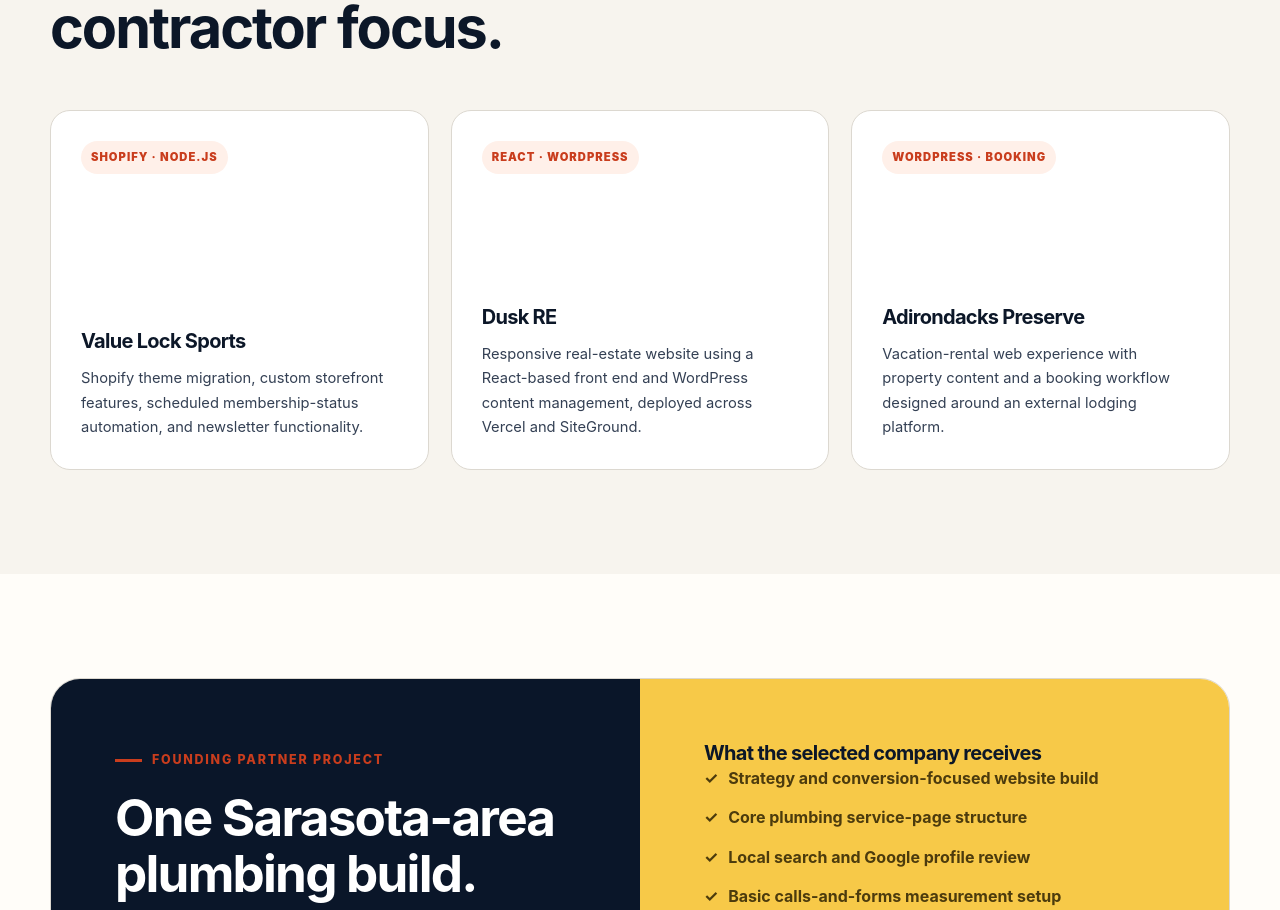
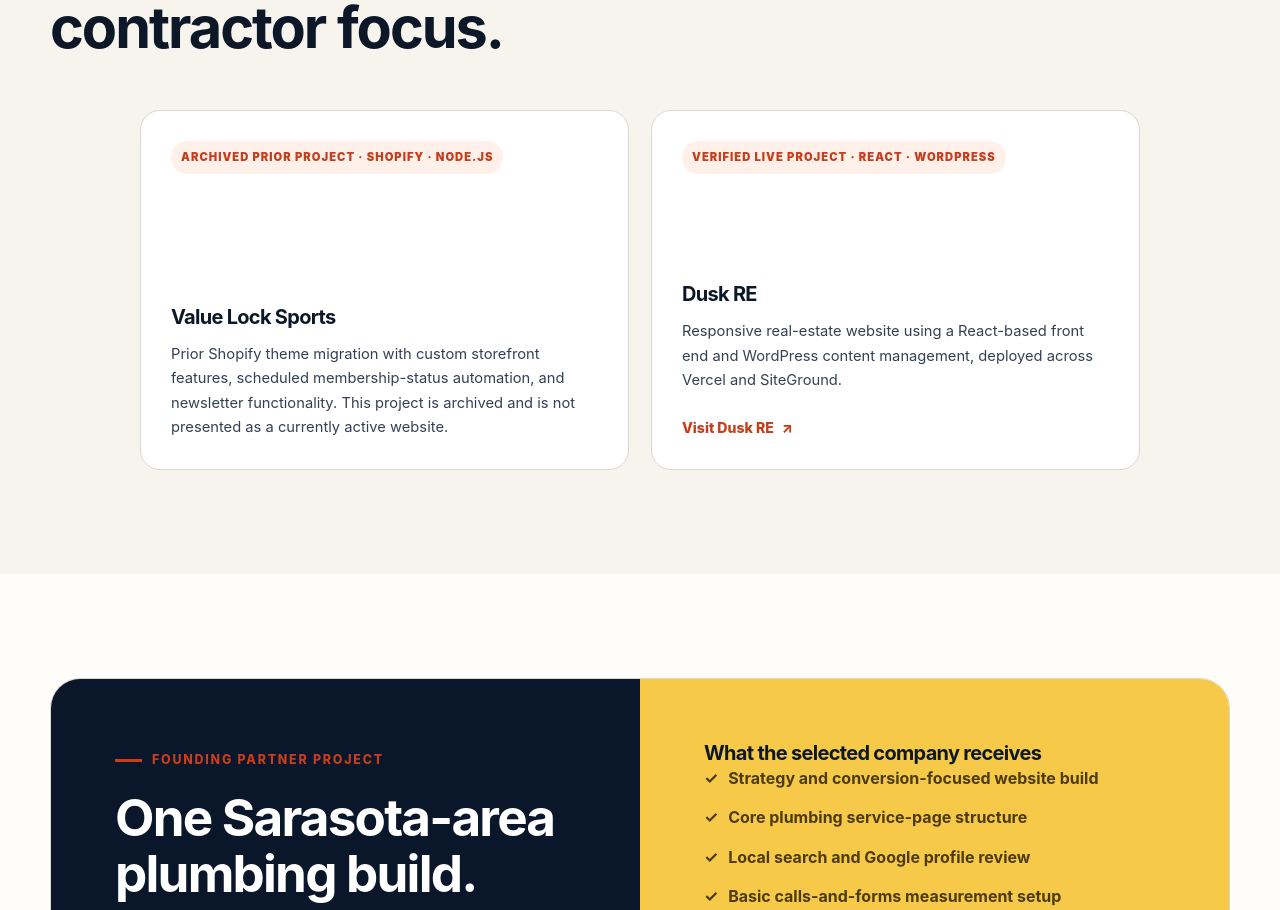
Before and after one commit to danielcoder93/my-portfolio, a Next.js app: page /our-work in a window 1280 px wide. Shown: the part 1325-2235 px from the top of the page. Built offline with nearby package versions, Linux system fonts and the light colour scheme.

Commit message:
Remove unlaunched portfolio project

```diff
--- a/pages/our-work.tsx
+++ b/pages/our-work.tsx
@@ -51,29 +51,32 @@ const OurWork = () => {
           </div>
           <div className={styles.workGrid}>
             <article className={styles.workCard}>
-              <span>Shopify · Node.js</span>
+              <span>Archived prior project · Shopify · Node.js</span>
               <h3>Value Lock Sports</h3>
               <p>
-                Shopify theme migration, custom storefront features, scheduled
-                membership-status automation, and newsletter functionality.
+                Prior Shopify theme migration with custom storefront features,
+                scheduled membership-status automation, and newsletter
+                functionality. This project is archived and is not presented
+                as a currently active website.
               </p>
             </article>
             <article className={styles.workCard}>
-              <span>React · WordPress</span>
+              <span>Verified live project · React · WordPress</span>
               <h3>Dusk RE</h3>
               <p>
                 Responsive real-estate website using a React-based front end and
                 WordPress content management, deployed across Vercel and
                 SiteGround.
               </p>
-            </article>
-            <article className={styles.workCard}>
-              <span>WordPress · Booking</span>
-              <h3>Adirondacks Preserve</h3>
-              <p>
-                Vacation-rental web experience with property content and a
-                booking workflow designed around an external lodging platform.
-              </p>
+              <a
+                href="https://www.duskre.com/"
+                target="_blank"
+                rel="noreferrer"
+                className={styles.workLink}
+              >
+                Visit Dusk RE
+                <span aria-hidden="true">↗</span>
+              </a>
             </article>
           </div>
         </div>
--- a/styles/Site.module.scss
+++ b/styles/Site.module.scss
@@ -752,7 +752,9 @@
 
 .workGrid {
   display: grid;
-  grid-template-columns: repeat(3, minmax(0, 1fr));
+  max-width: 1000px;
+  margin: 0 auto;
+  grid-template-columns: repeat(2, minmax(0, 1fr));
   gap: 22px;
 }
 
@@ -786,6 +788,22 @@
 
 .workCard p {
   font-size: 0.92rem;
+}
+
+.workLink {
+  display: inline-flex;
+  align-self: flex-start;
+  align-items: center;
+  gap: 8px;
+  margin-top: 24px;
+  color: var(--accent-dark);
+  font-size: 0.88rem;
+  font-weight: 800;
+  text-decoration: none;
+}
+
+.workLink:hover {
+  text-decoration: underline;
 }
 
 .foundingOffer {
@@ -1024,8 +1042,7 @@
     grid-template-columns: repeat(2, minmax(0, 1fr));
   }
 
-  .industryCard:last-child,
-  .workCard:last-child {
+  .industryCard:last-child {
     grid-column: 1 / -1;
   }
 
@@ -1088,8 +1105,7 @@
     grid-template-columns: 1fr;
   }
 
-  .industryCard:last-child,
-  .workCard:last-child {
+  .industryCard:last-child {
     grid-column: auto;
   }
 
```
